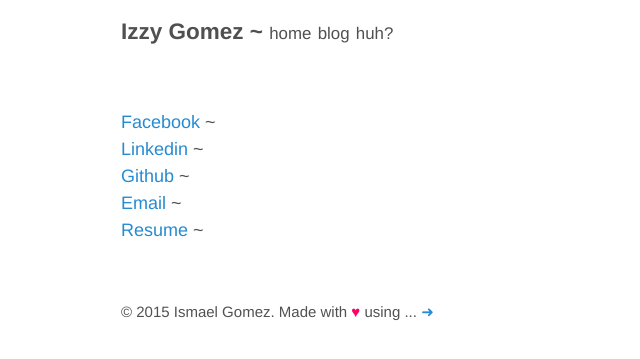
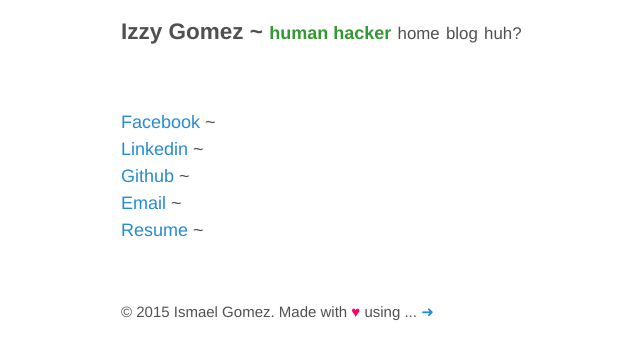
Before and after one commit to izzygomez/izzygomez.github.io, a Jekyll site: the page built from index.html, in a window 1280 px wide. Shown: the top 359 px of the page, without its empty margins (204-844 px from the left). Built offline with Jekyll 4.4.1, drawn with Linux system fonts in a browser that asks for light colours.

Commit message:
return of the tagline and its mentions; modularized header and footer of default html (moved to _includes)

```diff
--- a/_config.yml
+++ b/_config.yml
@@ -1,6 +1,6 @@
 # Setup
 title:               Izzy Gomez
-tagline:
+tagline:             human hacker
 url:                 http://izzygomez.com
 
 # Assets
--- /dev/null
+++ b/_includes/footer.html
@@ -0,0 +1,5 @@
+<footer class="footer">
+	<small>
+		&copy; <time datetime="{{ site.time | date_to_xmlschema }}">{{ site.time | date: '%Y' }}</time> Ismael Gomez. Made with <a style="color: #FF0066; text-decoration: none">&hearts;</a> using ... <a href="#">&#10140;</a>
+	</small>
+</footer>
--- a/_includes/head.html
+++ b/_includes/head.html
@@ -7,7 +7,7 @@
 
   <title>
     {% if page.title == "Home" %}
-      {{ site.title }}
+      {{ site.title }} &middot; {{ site.tagline }}
     {% else %}
       {{ page.title }} &middot; {{ site.title }}
     {% endif %}
--- /dev/null
+++ b/_includes/header.html
@@ -0,0 +1,8 @@
+<header class="masthead">
+	<h3 class="masthead-title">
+		<a href="{{ site.url }}" title="Home">{{ site.title }}</a> ~ <span class="tagline">{{ site.tagline }}</span>
+		<small><a href="{{ site.url }}">home</a></small>
+		<small><a href="{{ site.url }}/blog">blog</a></small>
+		<small><a href="{{ site.url }}/huh">huh?</a></small>
+	</h3>
+</header>
--- a/_layouts/default.html
+++ b/_layouts/default.html
@@ -4,26 +4,15 @@
   {% include head.html %}
 
   <body>
-
     <div class="container content">
-      <header class="masthead">
-        <h3 class="masthead-title">
-          <a href="{{ site.url }}" title="Home">{{ site.title }}</a> ~
-          <small><a href="{{ site.url }}">home</a></small>
-          <small><a href="{{ site.url }}/blog">blog</a></small>
-          <small><a href="{{ site.url }}/huh">huh?</a></small>
-        </h3>
-      </header>
+      {% include header.html %}
 
       <main>
         {{ content }}
       </main>
 
-      <footer class="footer">
-        <small>
-          &copy; <time datetime="{{ site.time | date_to_xmlschema }}">{{ site.time | date: '%Y' }}</time> Ismael Gomez. Made with <a style="color: #FF0066; text-decoration: none">&hearts;</a> using ... <a href="#">&#10140;</a>
-        </small>
-      </footer>
+      {% include footer.html %}
+
     </div>
 
   </body>
--- a/_sass/_masthead.scss
+++ b/_sass/_masthead.scss
@@ -17,6 +17,11 @@
     color: #505050;
   }
 
+  .tagline {
+    font-size: 80%;
+    color: #339933;
+  }
+
   small {
     font-size: 75%;
     font-weight: 400;
```
